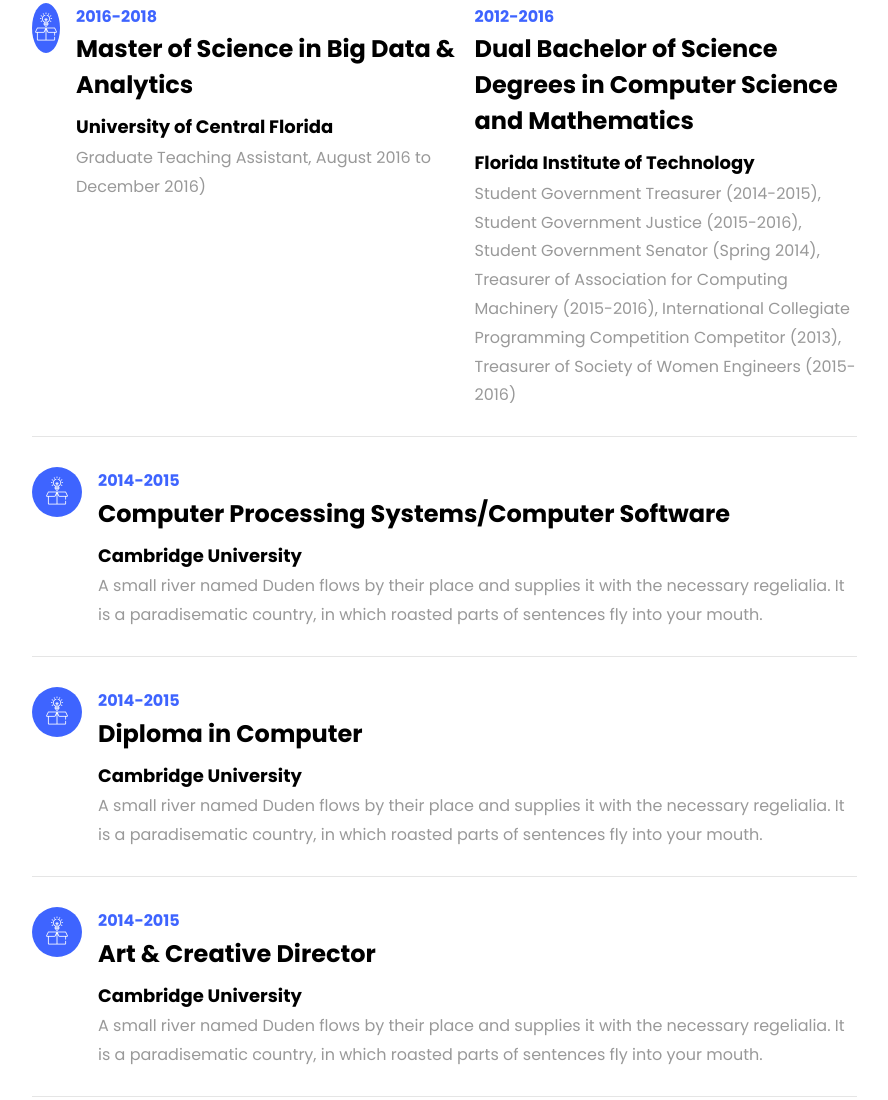
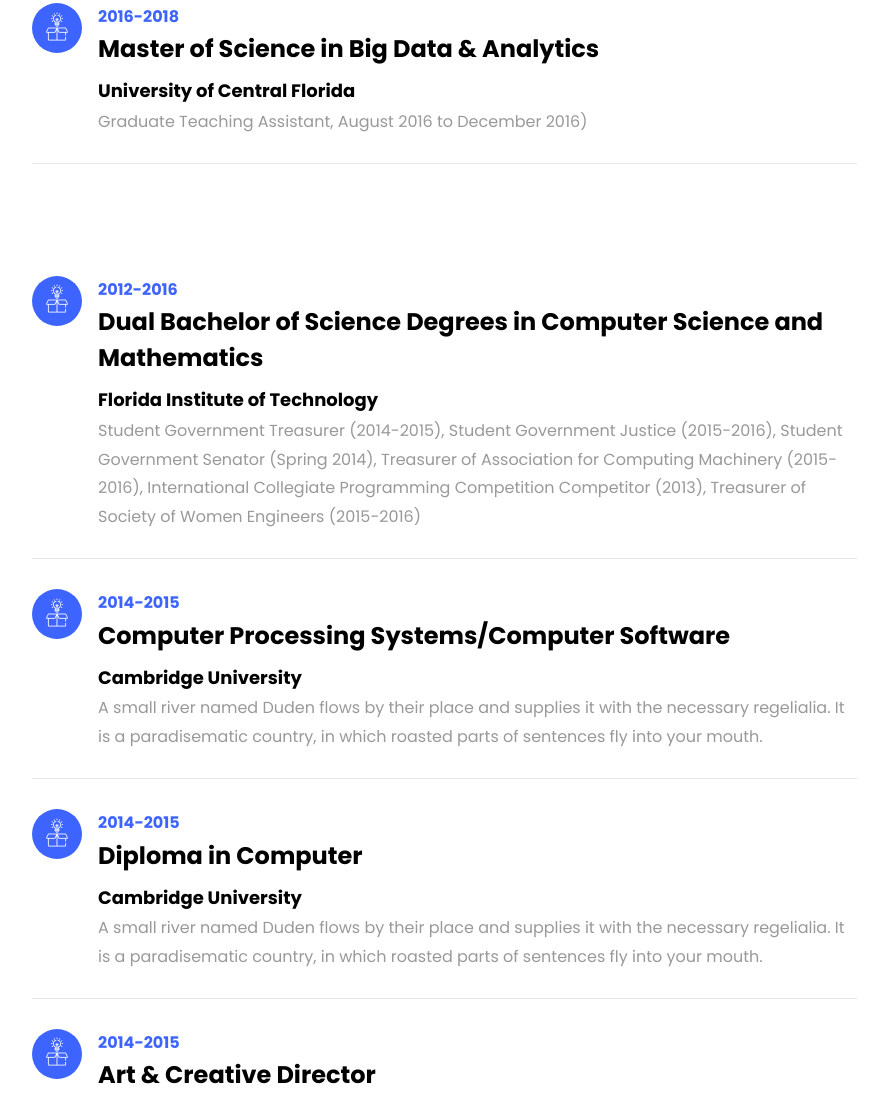
Before and after one commit to karleyh/karleyh.github.io, a plain HTML site: page index.html in a window 1280 px wide. Shown: the part 2121-3221 px from the top of the page, without its empty margins (338-1226 px from the left). Drawn offline with Linux system fonts and the light colour scheme; files whose address does not match are found by name.

Commit message:
Update index.html

```diff
--- a/index.html
+++ b/index.html
@@ -155,16 +155,23 @@
 					<div class="col-md-9">
 					  <div id="page-1" class= "page one">
 					  	<h2 class="heading">Education</h2>
-					    <div class="resume-wrap d-flex ftco-animate">
+					  <div class="resume-wrap d-flex ftco-animate">
 					    	<div class="icon d-flex align-items-center justify-content-center">
 					    		<span class="flaticon-ideas"></span>
 					    	</div>
-						<div class="text pl-3">
+					<div class="text pl-3">
 		    					<span class="date">2016-2018</span>
 		    					<h2>Master of Science in Big Data & Analytics</h2>
 		    					<span class="position">University of Central Florida</span>
 		    					<p>Graduate Teaching Assistant, August 2016 to December 2016)</p>
 	    					</div>
+						  </div>
+	    				</div>
+					    <div class="resume-wrap d-flex ftco-animate">
+					    	<div class="icon d-flex align-items-center justify-content-center">
+					    		<span class="flaticon-ideas"></span>
+					    	</div>
+
 					    	<div class="text pl-3">
 		    					<span class="date">2012-2016</span>
 		    					<h2>Dual Bachelor of Science Degrees in Computer Science and Mathematics</h2>
```
